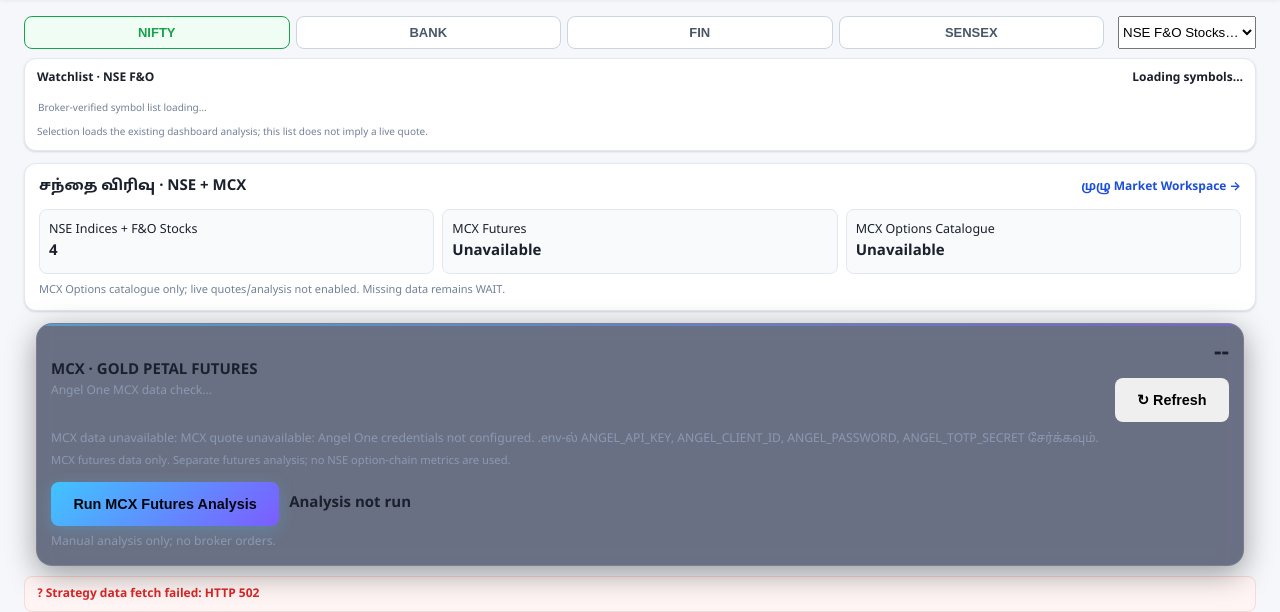
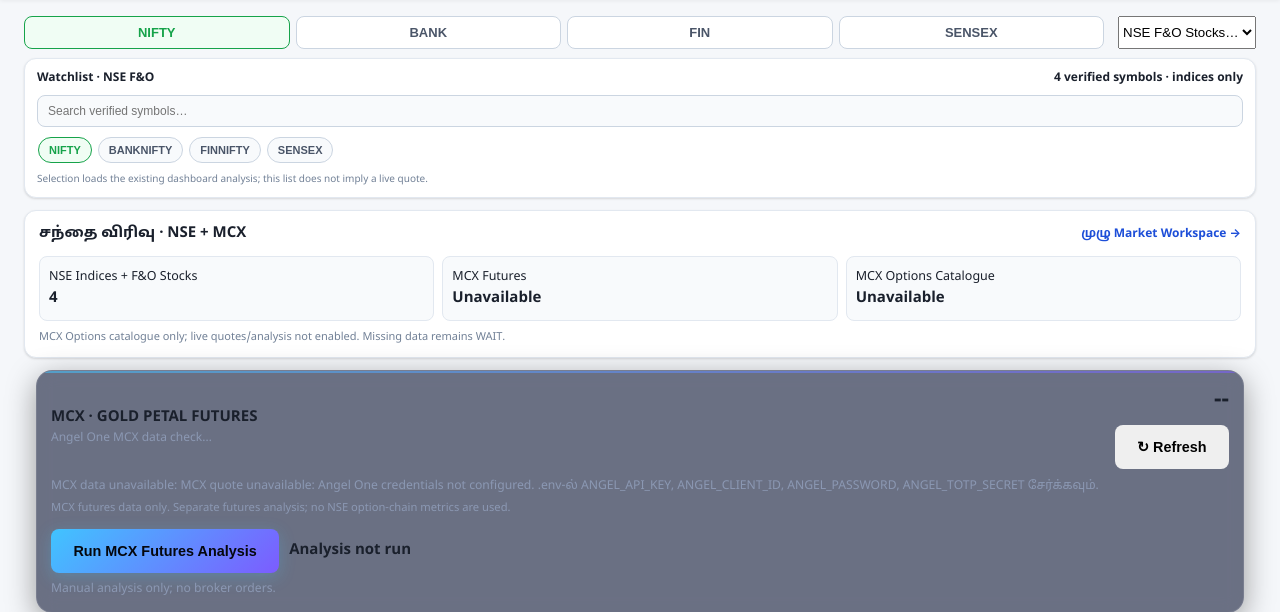
Before and after one commit to nalvagaikannan-art/nifty, a FastAPI app: page /dashboard in a window 1280 px wide. Shown: the part 53-665 px from the top of the page. Run offline with FastAPI, Linux system fonts and the light colour scheme; data that the repository does not hold is empty; some libraries are stand-ins or nearby versions.

Commit message:
Fix watchlist fallback and add symbol search

```diff
--- a/app/templates/dashboard.html
+++ b/app/templates/dashboard.html
@@ -1039,6 +1039,7 @@
 
     <section id="lt-watchlist" class="lt-watchlist" aria-label="Broker verified NSE watchlist">
       <div class="lt-watchlist-head"><span>Watchlist · NSE F&amp;O</span><span id="lt-watch-count">Loading symbols…</span></div>
+      <input id="lt-watch-search" type="search" autocomplete="off" placeholder="Search verified symbols…" aria-label="Search verified watchlist symbols" style="width:100%;box-sizing:border-box;margin:0 0 8px;padding:8px 10px;border:1px solid var(--lt-border2);border-radius:8px;background:var(--lt-gray-bg);color:var(--lt-text);font-size:12px;">
       <div id="lt-watchlist-items" class="lt-watchlist-items" role="group" aria-label="Select dashboard symbol">
         <span class="lt-watch-note">Broker-verified symbol list loading…</span>
       </div>
@@ -1818,44 +1819,51 @@ setInterval(ltClock, 1000);
 ltClock();
 
 // Fetch the broker-master-backed F&O universe once; do not poll all stocks.
-fetch('/api/market/symbols').then(function(r){return r.json();}).then(function(u){
+var ltWatchSymbols=[];
+function ltRenderWatchlist(filter){
+  var list=document.getElementById('lt-watchlist-items');
+  if(!list) return;
+  var q=String(filter||'').trim().toUpperCase();
+  list.textContent='';
+  var visible=ltWatchSymbols.filter(function(sym){return !q || sym.indexOf(q)!==-1;});
+  if(!visible.length){
+    list.textContent=ltWatchSymbols.length?'No matching symbols':'Verified index symbols unavailable';
+    return;
+  }
+  visible.forEach(function(sym){
+    var chip=document.createElement('button');
+    chip.type='button'; chip.className='lt-watch-chip';
+    chip.dataset.watchSym=sym; chip.textContent=sym;
+    chip.setAttribute('aria-pressed',sym===ltSym?'true':'false');
+    chip.addEventListener('click',function(){ltSetSym(null,sym);});
+    list.appendChild(chip);
+  });
+  ltUpdateWatchlistSelection();
+}
+var watchSearch=document.getElementById('lt-watch-search');
+if(watchSearch) watchSearch.addEventListener('input',function(){ltRenderWatchlist(this.value);});
+fetch('/api/market/symbols').then(function(r){
+  if(!r.ok) throw new Error('HTTP '+r.status);
+  return r.json();
+}).then(function(u){
+  if(!u || !Array.isArray(u.indices)) throw new Error('Invalid symbol universe payload');
+  var indices=u.indices.map(function(x){return String(x||'').trim().toUpperCase();}).filter(Boolean);
+  var stocks=Array.isArray(u.stocks)?u.stocks.map(function(x){return String(x||'').trim().toUpperCase();}).filter(Boolean):[];
+  ltWatchSymbols=Array.from(new Set(indices.concat(stocks)));
   var sel=document.getElementById('lt-stock-select');
-  if(!sel || !u || !u.stocks_available || !Array.isArray(u.stocks)) return;
-  var indices=Array.isArray(u.indices)?u.indices:[];
-  var stocks=Array.isArray(u.stocks)?u.stocks:[];
-  if(sel && u.stocks_available){
+  if(sel && u.stocks_available===true){
     stocks.forEach(function(sym){
       var opt=document.createElement('option'); opt.value=sym; opt.textContent=sym; sel.appendChild(opt);
     });
   }
-  var list=document.getElementById('lt-watchlist-items');
   var count=document.getElementById('lt-watch-count');
-  if(list){
-    list.textContent='';
-    if(!indices.length && !stocks.length){
-      list.textContent='Verified symbols unavailable';
-      if(count) count.textContent='Unavailable';
-    }else{
-      indices.concat(stocks).forEach(function(raw){
-        var sym=String(raw||'').trim().toUpperCase();
-        if(!sym) return;
-        var chip=document.createElement('button');
-        chip.type='button'; chip.className='lt-watch-chip';
-        chip.dataset.watchSym=sym; chip.textContent=sym;
-        chip.setAttribute('aria-pressed',sym===ltSym?'true':'false');
-        chip.addEventListener('click',function(){ltSetSym(null,sym);});
-        list.appendChild(chip);
-      });
-      if(count) count.textContent=(indices.length+stocks.length)+' verified symbols';
-      ltUpdateWatchlistSelection();
-    }
-  }
+  if(count) count.textContent=ltWatchSymbols.length+' verified symbols'+(u.stocks_available===true?'':' · indices only');
+  ltRenderWatchlist(watchSearch?watchSearch.value:'');
 }).catch(function(){
   var list=document.getElementById('lt-watchlist-items');
   var count=document.getElementById('lt-watch-count');
   if(list) list.textContent='Broker-verified symbols unavailable';
   if(count) count.textContent='Unavailable';
-  /* Existing index tabs remain usable when the stock master is unavailable. */
 });
 
 function ltUpdateWatchlistSelection(){
```
